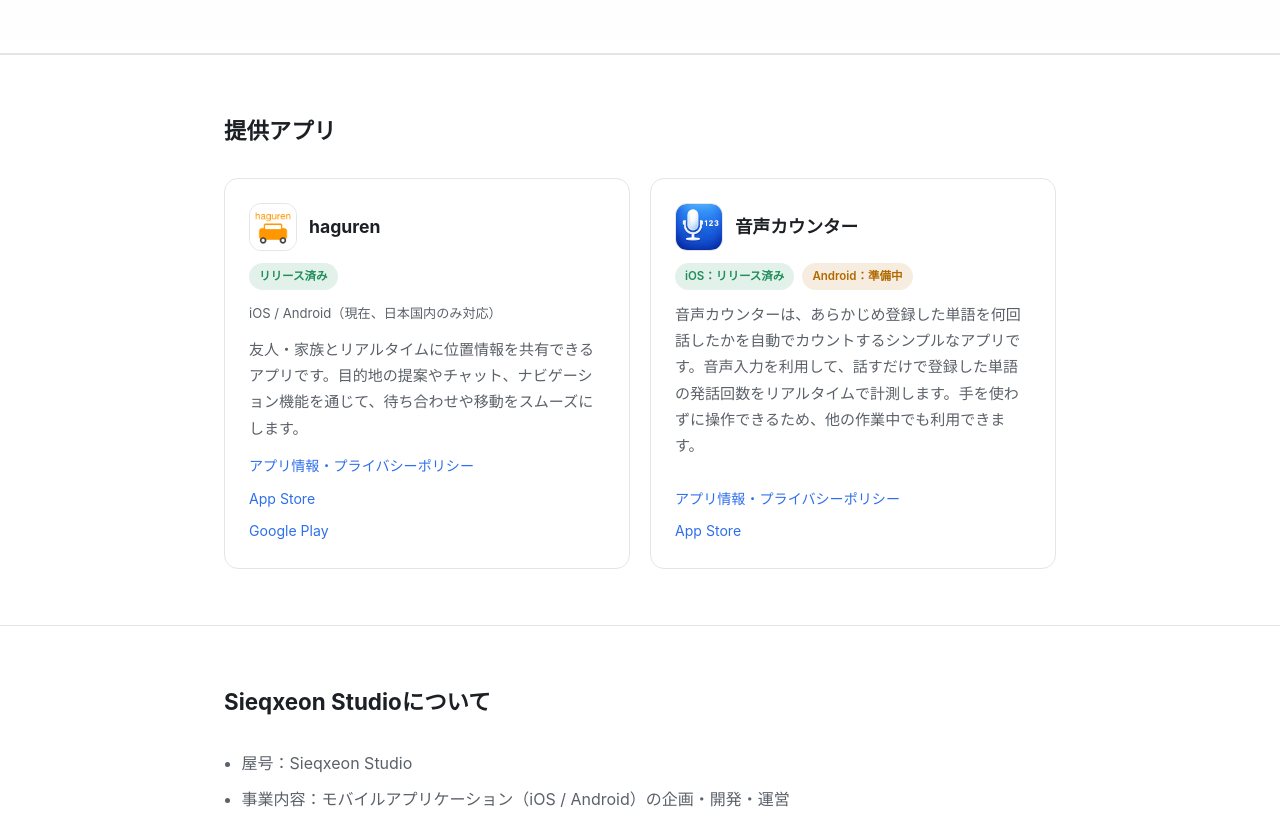
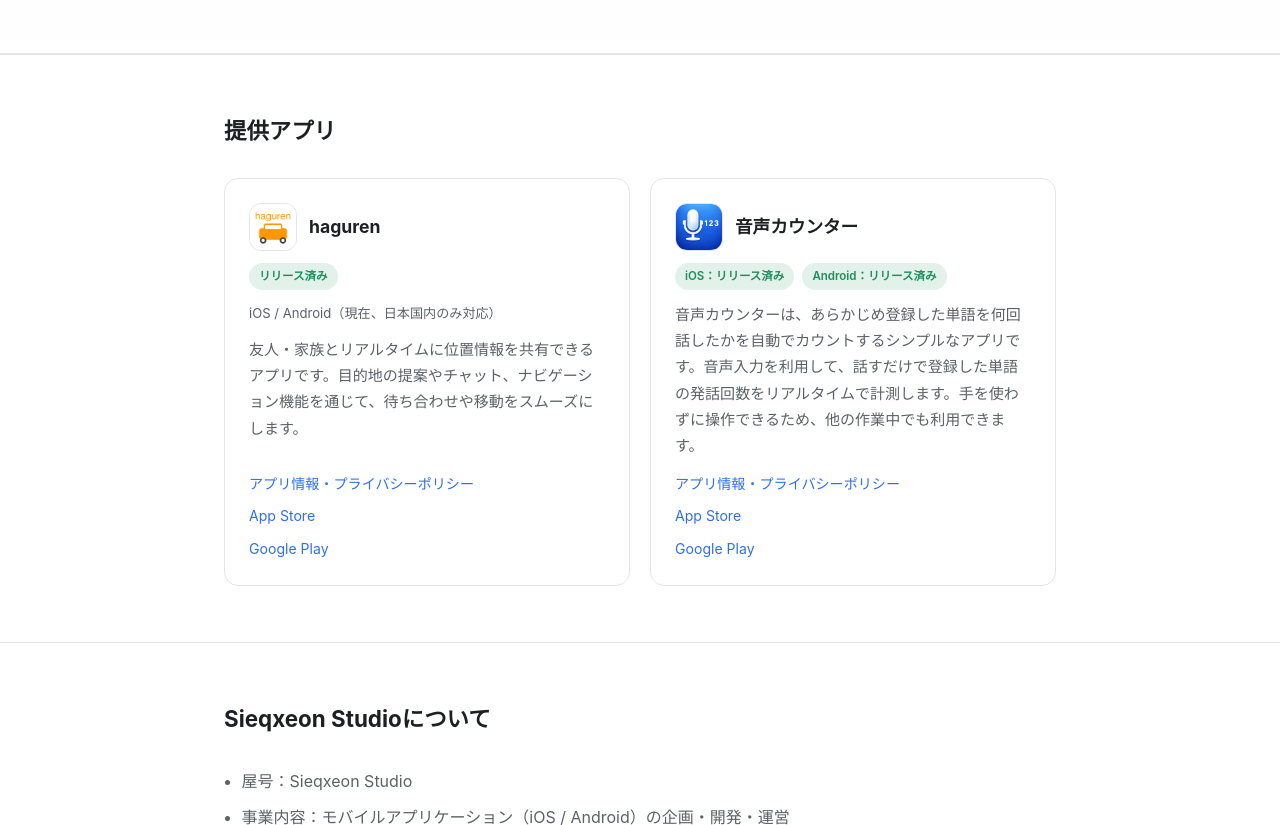
Before and after one commit to sieqxeon/sieqxeon-com-site, a plain HTML site: page index.html in a window 1280 px wide. Shown: the part 275-1100 px from the top of the page. Drawn offline with Linux system fonts and the light colour scheme.

Commit message:
Add files via upload

```diff
--- a/index.html
+++ b/index.html
@@ -59,12 +59,13 @@
         </div>
         <div class="platform-status">
           <span class="badge live">iOS：リリース済み</span>
-          <span class="badge soon">Android：準備中</span>
+          <span class="badge live">Android：リリース済み</span>
         </div>
         <p>音声カウンターは、あらかじめ登録した単語を何回話したかを自動でカウントするシンプルなアプリです。音声入力を利用して、話すだけで登録した単語の発話回数をリアルタイムで計測します。手を使わずに操作できるため、他の作業中でも利用できます。</p>
         <div class="app-links">
           <a href="privacy-policy/voicecount.html">アプリ情報・プライバシーポリシー</a>
           <a href="https://apps.apple.com/jp/app/%E9%9F%B3%E5%A3%B0%E3%82%AB%E3%82%A6%E3%83%B3%E3%82%BF%E3%83%BC/id6759959261">App Store</a>
+          <a href="https://play.google.com/store/apps/details?id=com.sieq.voskcounter">Google Play</a>
         </div>
       </div>
 
```
